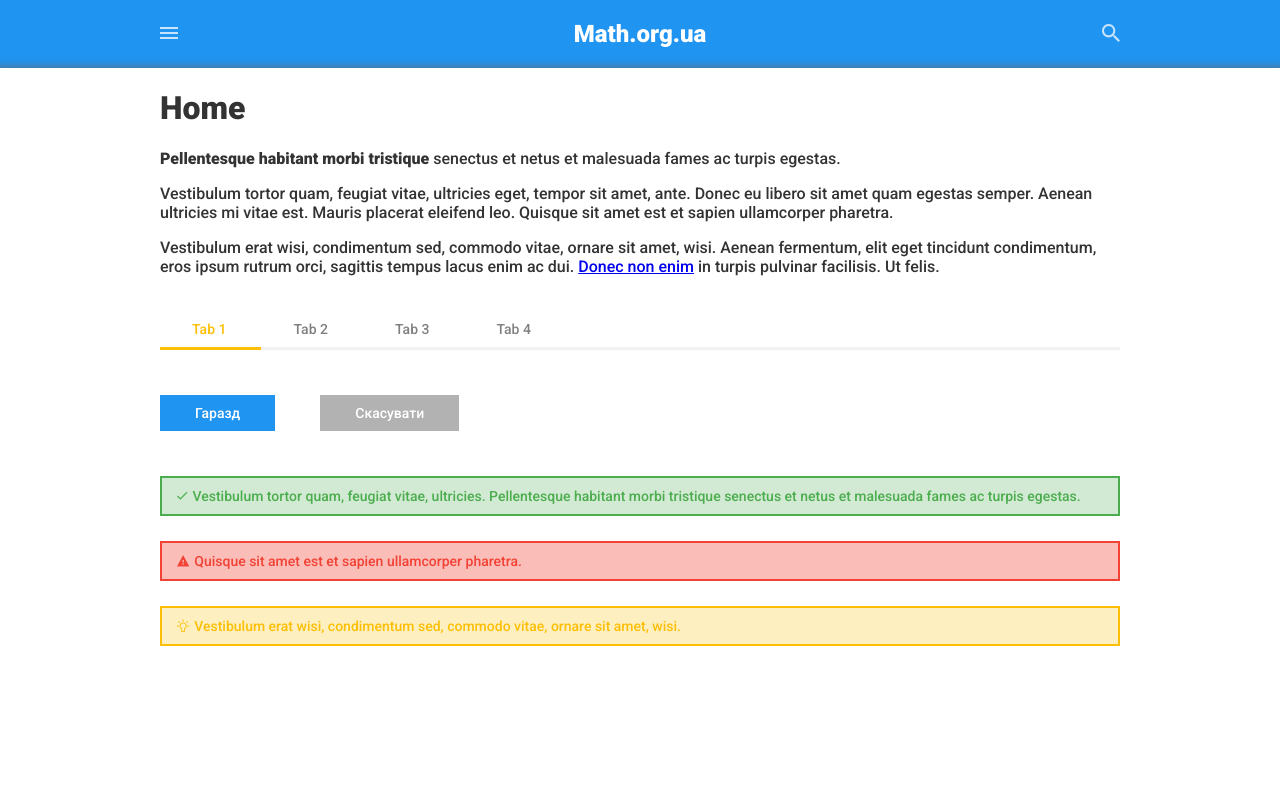
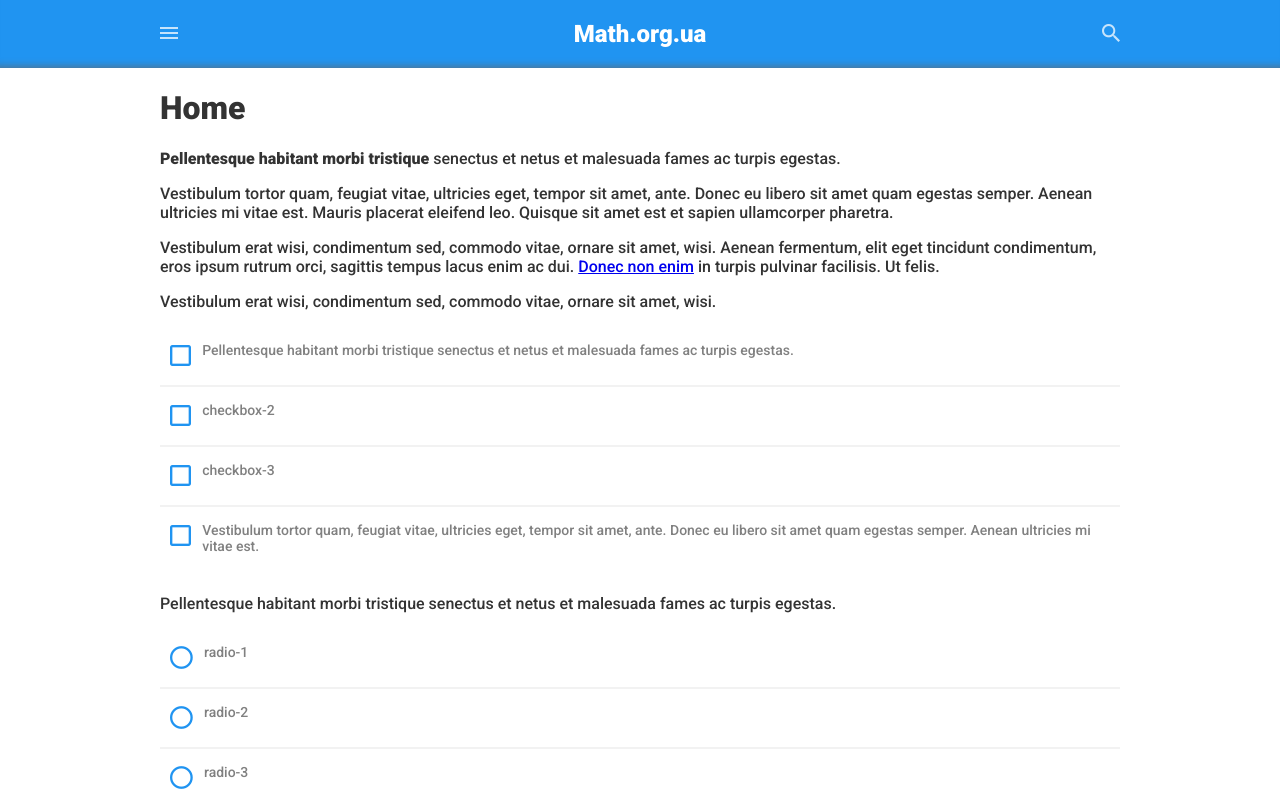
Before and after one commit to vyspiansky/react-demo-app, a React (Create React App) app: page / in a window 1280 px wide. Shown: the top 800 px of the page. Built offline with nearby package versions, Linux system fonts and the light colour scheme.

Commit message:
Styled Radio Buttons and Checkboxes

```diff
--- a/src/components/App.js
+++ b/src/components/App.js
@@ -55,6 +55,12 @@ class App extends Component {
   }
 
   render() {
+    if (this.state.isMenuShown) {
+      document.body.style.overflow = "hidden";
+    } else {
+      document.body.style.overflow = "auto";
+    }
+
     return (
       <Router>
         <div className="App">
--- /dev/null
+++ b/src/components/CheckboxList.css
@@ -0,0 +1,33 @@
+.CheckboxList ul {
+    margin: 0 0 25px 0;
+    padding: 0;
+}
+
+.CheckboxList ul li {
+    border-bottom: 2px solid #f2f2f2;
+    font-size: 14px;
+    list-style-type: none;
+}
+
+.CheckboxList ul li:last-child {
+    border-bottom: none;
+}
+
+.CheckboxList ul li label {
+    cursor: pointer;
+    display: block;
+    padding: 15px 10px;
+}
+
+.CheckboxList ul li label::after {
+    display: block;
+    content: "";
+    clear: both;
+}
+
+.CheckboxList ul li input[type="checkbox"] + label:before,
+.CheckboxList ul li input[type="radio"] + label:before {
+    display: block;
+    font-size: 28px;
+    float: left;
+}
--- /dev/null
+++ b/src/components/CheckboxList.js
@@ -0,0 +1,37 @@
+import React, { Component } from 'react';
+
+import './CheckboxList.css';
+
+class CheckboxList extends Component {
+    render() {
+        return (
+            <div className="CheckboxList">
+                <ul>
+                    <li>
+                        <input id="checkbox-1" type="checkbox" />
+                        <label htmlFor="checkbox-1">
+                            Pellentesque habitant morbi tristique senectus et netus et malesuada fames ac turpis egestas.
+                        </label>
+                    </li>
+                    <li>
+                        <input id="checkbox-2" type="checkbox" />
+                        <label htmlFor="checkbox-2">checkbox-2</label>
+                    </li>
+                    <li>
+                        <input id="checkbox-3" type="checkbox" />
+                        <label htmlFor="checkbox-3">checkbox-3</label>
+                    </li>
+                    <li>
+                        <input id="checkbox-4" type="checkbox" />
+                        <label htmlFor="checkbox-4">
+                            Vestibulum tortor quam, feugiat vitae, ultricies eget,
+                            tempor sit amet, ante. Donec eu libero sit amet quam egestas semper. Aenean ultricies mi vitae est.
+                        </label>
+                    </li>
+                </ul>
+            </div>
+        );
+    }
+}
+
+export default CheckboxList;
--- a/src/components/Home.js
+++ b/src/components/Home.js
@@ -2,6 +2,8 @@ import React, { Component } from 'react';
 import {Helmet} from "react-helmet";
 
 import TabList from './TabList';
+import CheckboxList from './CheckboxList';
+import RadioList from './RadioList';
 import ButtonList from './ButtonList';
 import Message from './Message';
 
@@ -24,6 +26,12 @@ class Home extends Component {
                 tincidunt condimentum, eros ipsum rutrum orci, sagittis tempus lacus enim ac dui. <a href="#">Donec non enim</a> in turpis
                 pulvinar facilisis. Ut felis.</p>
 
+                <p>Vestibulum erat wisi, condimentum sed, commodo vitae, ornare sit amet, wisi.</p>
+                <CheckboxList />
+
+                <p>Pellentesque habitant morbi tristique senectus et netus et malesuada fames ac turpis egestas.</p>
+                <RadioList />
+
                 <TabList />
                 <ButtonList />
 
--- a/src/components/Menu.css
+++ b/src/components/Menu.css
@@ -41,7 +41,7 @@
     color: #2094f1;
     display: block;
     font-size: 14px;
-    padding: 10px 15px;
+    padding: 15px 25px;
     text-decoration: none;
     transition: color 150ms ease-out;
 }
--- /dev/null
+++ b/src/components/RadioList.css
@@ -0,0 +1,32 @@
+.RadioList ul {
+    margin: 0 0 25px 0;
+    padding: 0;
+}
+
+.RadioList ul li {
+    border-bottom: 2px solid #f2f2f2;
+    font-size: 14px;
+    list-style-type: none;
+}
+
+.RadioList ul li:last-child {
+    border-bottom: none;
+}
+
+.RadioList ul li label {
+    cursor: pointer;
+    display: block;
+    padding: 15px 10px;
+}
+
+.RadioList ul li label::after {
+    display: block;
+    content: "";
+    clear: both;
+}
+
+.RadioList ul li input[type="radio"] + label:before {
+    display: block;
+    font-size: 28px;
+    float: left;
+}
--- /dev/null
+++ b/src/components/RadioList.js
@@ -0,0 +1,32 @@
+import React, { Component } from 'react';
+
+import './RadioList.css';
+
+class RadioList extends Component {
+    render() {
+        return (
+            <div className="RadioList">
+                <ul>
+                    <li>
+                        <input id="radio-1" type="radio" name="radio1" className="styled" />
+                        <label htmlFor="radio-1">radio-1</label>
+                    </li>
+                    <li>
+                        <input id="radio-2" type="radio" name="radio1" className="styled" />
+                        <label htmlFor="radio-2">radio-2</label>
+                    </li>
+                    <li>
+                        <input id="radio-3" type="radio" name="radio1" className="styled" />
+                        <label htmlFor="radio-3">radio-3</label>
+                    </li>
+                    <li>
+                        <input id="radio-4" type="radio" name="radio1" className="styled" />
+                        <label htmlFor="radio-4">radio-4</label>
+                    </li>
+                </ul>
+            </div>
+        );
+    }
+}
+
+export default RadioList;
--- a/src/index.css
+++ b/src/index.css
@@ -74,3 +74,53 @@ body {
  0% { opacity: 1; }
  100% { opacity: 0.15; }
 }
+
+/* Styled Radio Buttons and Checkboxes */
+
+input[type="checkbox"],
+input[type="radio"] {
+  display: none;
+}
+
+input[type="checkbox"] + label,
+input[type="radio"] + label {
+  color: #808080;
+}
+
+input[type="checkbox"] + label:before,
+input[type="radio"] + label:before {
+  -webkit-font-smoothing: antialiased;
+  -moz-osx-font-smoothing: grayscale;
+  content: "\f372";
+  color: #2094f1;
+  cursor: pointer;
+  display: inline-block;
+  font-family: "Ionicons";
+  font-style: normal;
+  font-variant: normal;
+  font-weight: normal;
+  line-height: 1;
+  padding-right: 0.4em;
+  speak: none;
+  text-rendering: auto;
+  text-transform: none;
+}
+
+input[type="checkbox"]:checked + label,
+input[type="radio"]:checked + label,
+input[type="checkbox"]:checked + label:before,
+input[type="radio"]:checked + label:before {
+  color: #fdbf05;
+}
+
+input[type="checkbox"]:checked + label:before {
+  content: "\f373";
+}
+
+input[type="radio"] + label:before {
+  content: "\f3a6";
+}
+
+input[type="radio"]:checked + label:before {
+  content: "\f3a7";
+}
```
